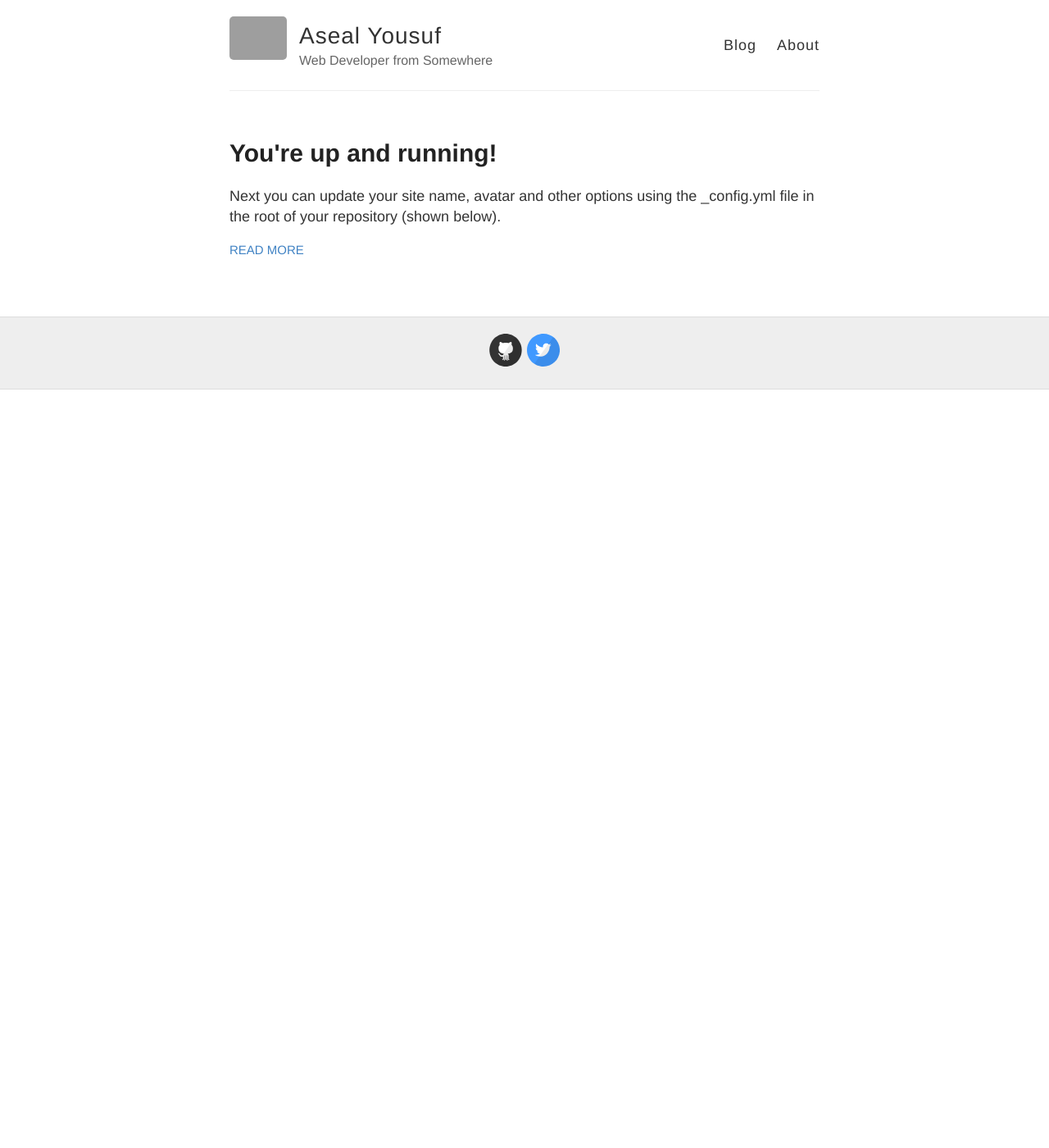
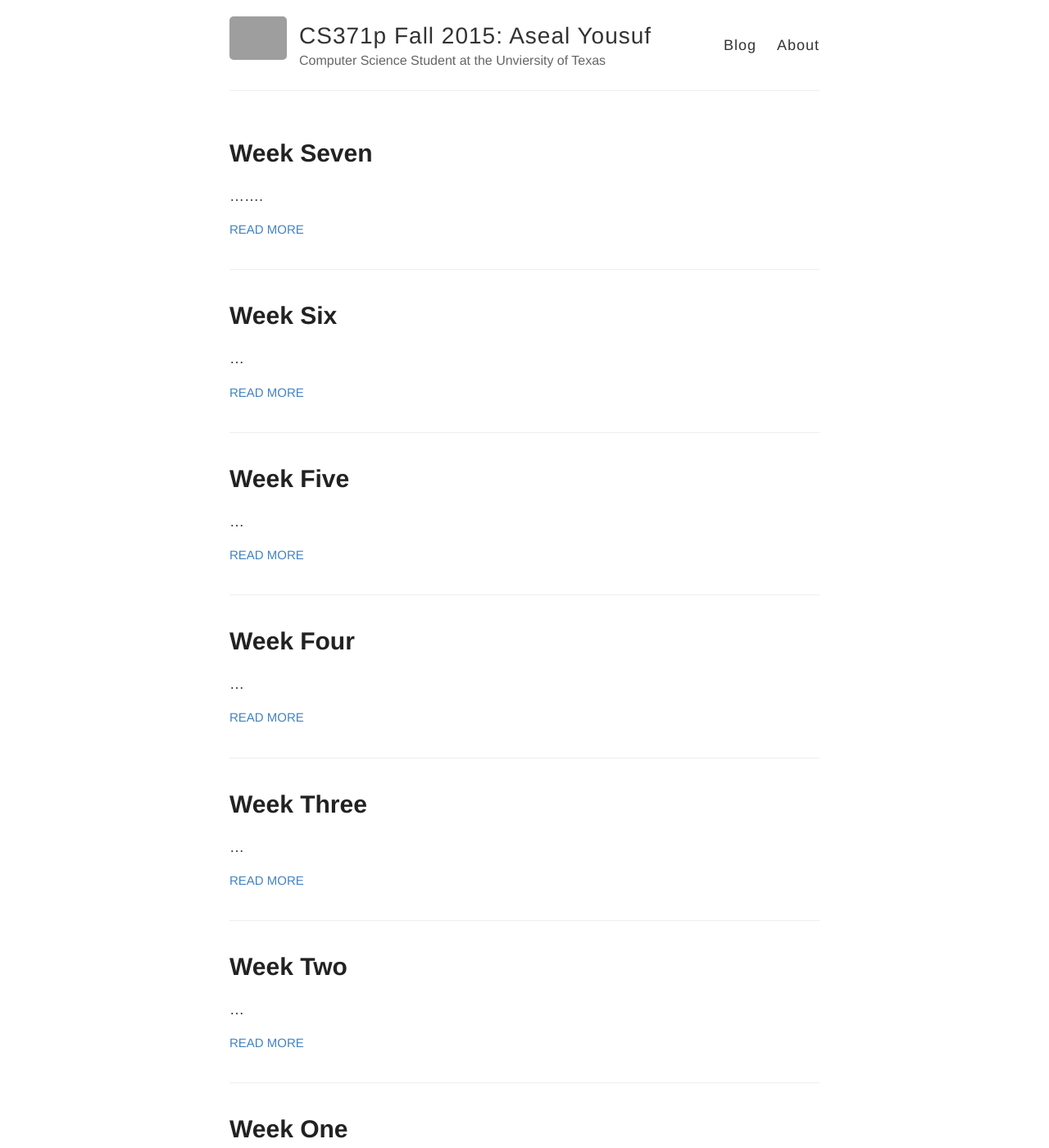
Before and after one commit to aseal134/CS371p-Blog, a Jekyll site: the page built from index.html, in a window 1280 px wide and 1400 px high. Shown: the whole window at 82% size. Built offline with Jekyll 4.4.1, drawn with Linux system fonts in a browser that asks for light colours; Markdown is read by kramdown in place of the engine named in the settings; some of the changed text lies outside the part shown; grey boxes are pictures that could not be loaded.

Commit message:
Trying one more time

```diff
--- a/_config.yml
+++ b/_config.yml
@@ -3,13 +3,13 @@
 #
 
 # Name of your site (displayed in the header)
-name: Aseal Yousuf
+name: "CS371p Fall 2015: Aseal Yousuf"
 
 # Short bio or description (displayed in the header)
-description: Web Developer from Somewhere
+description: Computer Science Student at the Unviersity of Texas
 
 # URL of your avatar or profile pic (you could use your GitHub profile pic)
-avatar: https://raw.githubusercontent.com/barryclark/jekyll-now/master/images/jekyll-logo.png
+avatar: https://github.com/aseal134/aseal134.github.io/blob/master/images/aseal134.jpg?raw=true
 
 #
 # Flags below are optional
@@ -21,12 +21,12 @@ footer-links:
   email:
   facebook:
   flickr:
-  github: barryclark/jekyll-now
+  github:
   instagram:
   linkedin:
   pinterest:
   rss: # just type anything here for a working RSS icon, make sure you set the "url" above!
-  twitter: jekyllrb
+  twitter:
   stackoverflow: # your stackoverflow profile, e.g. "users/50476/bart-kiers"
   youtube: # channel/<your_long_string> or user/<user-name>
   googleplus: # anything in your profile username that comes after plus.google.com/
--- a/_posts/2014-3-3-Hello-World.md
+++ /dev/null
@@ -1,10 +0,0 @@
----
-layout: post
-title: You're up and running!
----
-
-Next you can update your site name, avatar and other options using the _config.yml file in the root of your repository (shown below).
-
-![_config.yml]({{ site.baseurl }}/images/config.png)
-
-The easiest way to make your first post is to edit this one. Go into /_posts/ and update the Hello World markdown file. For more instructions head over to the [Jekyll Now repository](https://github.com/barryclark/jekyll-now) on GitHub.
--- /dev/null
+++ b/_posts/2015-06-21-Week-Two.md
@@ -0,0 +1,7 @@
+---
+layout: post
+title: Week Two
+---
+
+
+...
--- /dev/null
+++ b/_posts/2015-06-28-Week-Three.md
@@ -0,0 +1,8 @@
+---
+layout: post
+title: Week Three
+---
+
+
+
+...
--- /dev/null
+++ b/_posts/2015-07-05-Week-Four.md
@@ -0,0 +1,7 @@
+---
+layout: post
+title: Week Four
+
+---
+
+...
--- /dev/null
+++ b/_posts/2015-07-12-Week-Five.md
@@ -0,0 +1,8 @@
+---
+layout: post
+title: Week Five
+
+---
+
+
+...
--- /dev/null
+++ b/_posts/2015-07-19-Week-Six.md
@@ -0,0 +1,7 @@
+---
+layout: post
+title: Week Six
+
+---
+
+...
--- /dev/null
+++ b/_posts/2015-07-26-Week-Seven.md
@@ -0,0 +1,7 @@
+---
+layout: post
+title: Week Seven
+
+---
+
+.......
```
Also changed, not shown: _posts/2015-06-14-Week-One.md (added, +8 -0 lines), about.md (+3 -3 lines), images/aseal134.jpg (added).
